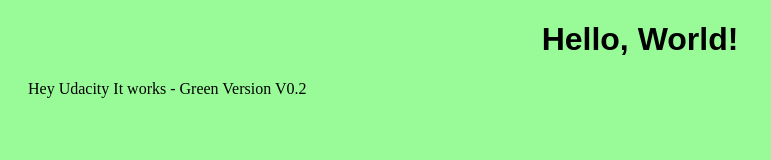
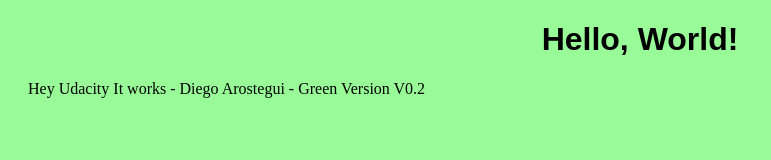
Before and after one commit to darostegui/capstone-udacity, a plain HTML site: page green/content/index.html in a window 1280 px wide. Shown: the whole page, without its empty margins (0-771 px from the left). Drawn offline with Linux system fonts and the light colour scheme.

Commit message:
Update index.html

```diff
--- a/green/content/index.html
+++ b/green/content/index.html
@@ -16,7 +16,7 @@ p	{text-indent:20px;
 <body style="background-color:#98FB98;">
 <h1>Hello, World!</h1>
 
-<p>Hey Udacity It works - Green Version V0.2</p>
+<p>Hey Udacity It works - Diego Arostegui - Green Version V0.2</p>
 
 
 </body>
```
